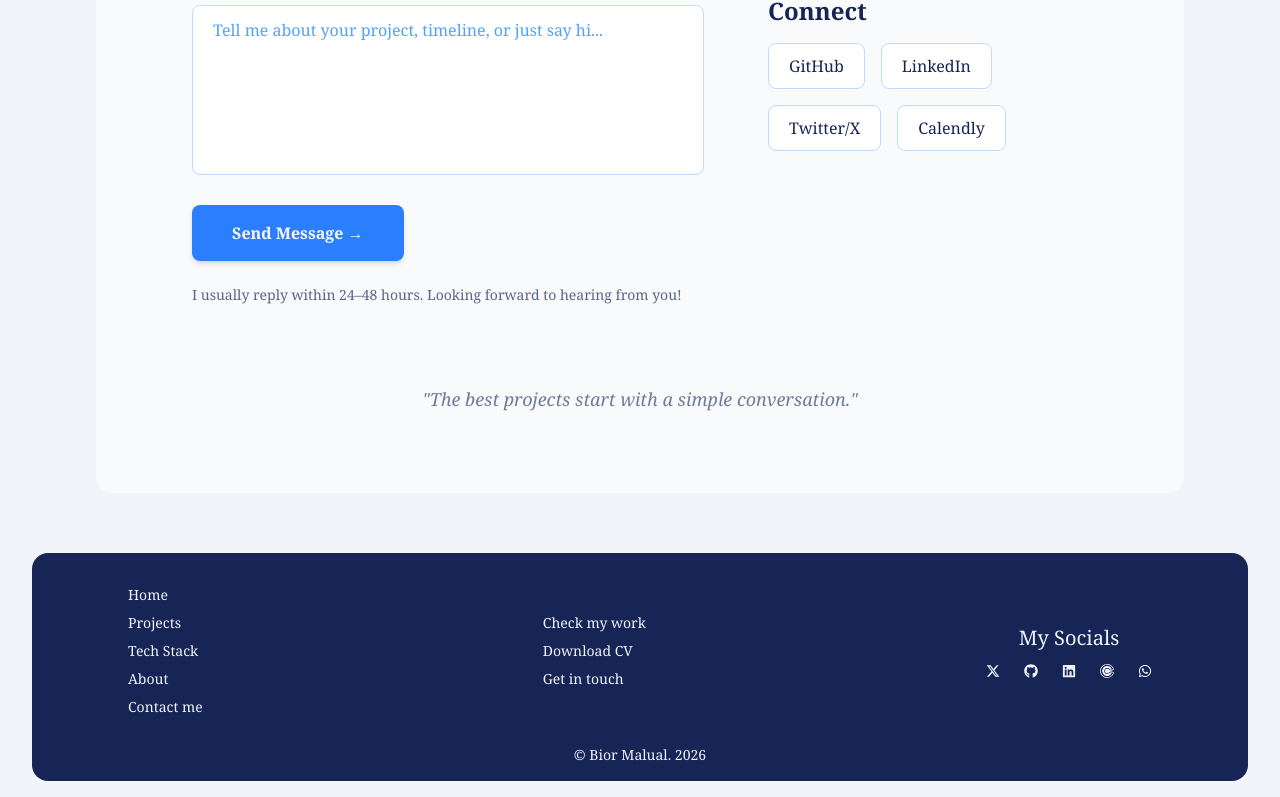
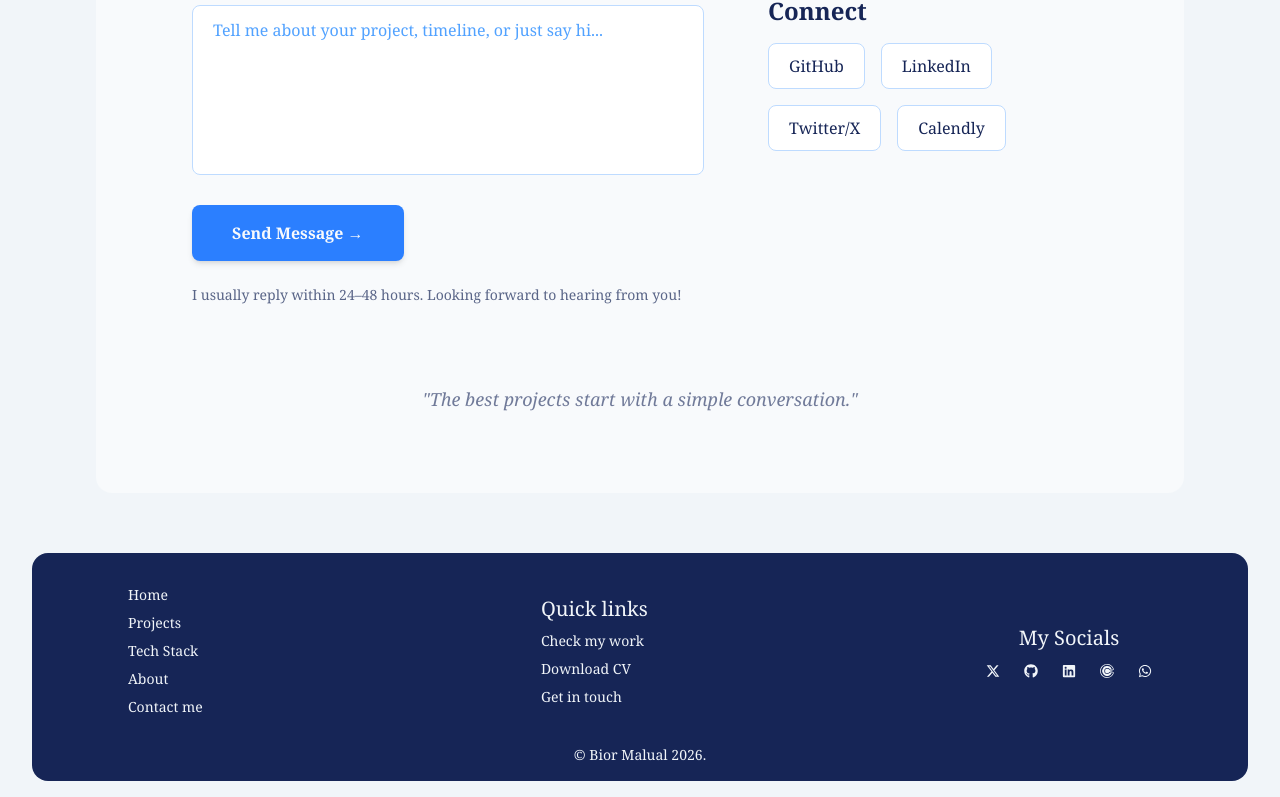
Before and after one commit to thebmnbloc/my_portfolio, a Next.js app: page / in a window 1280 px wide. Shown: the part 5660-6457 px from the top of the page. Built offline with nearby package versions, Linux system fonts and the light colour scheme.

Commit message:
add my portfolio files

```diff
--- a/components/Footer.tsx
+++ b/components/Footer.tsx
@@ -25,6 +25,7 @@ const Footer = () => {
 
 
           <div className="flex flex-col items-start space-y-2">
+            <h3 className="text-xl">Quick links</h3>
             <Link href={'/projects'} className="hover:opacity-75">Check my work</Link>
             <Link href={'/#'} className="hover:opacity-75">Download CV</Link>
             <Link href={'/contact'} className="hover:opacity-75">Get in touch</Link>
@@ -56,7 +57,7 @@ const Footer = () => {
 
         </div>
 
-        <p>&copy; Bior Malual. {currentYear}</p>
+        <p>&copy; Bior Malual {currentYear}.</p>
 
 
       </div>
```
